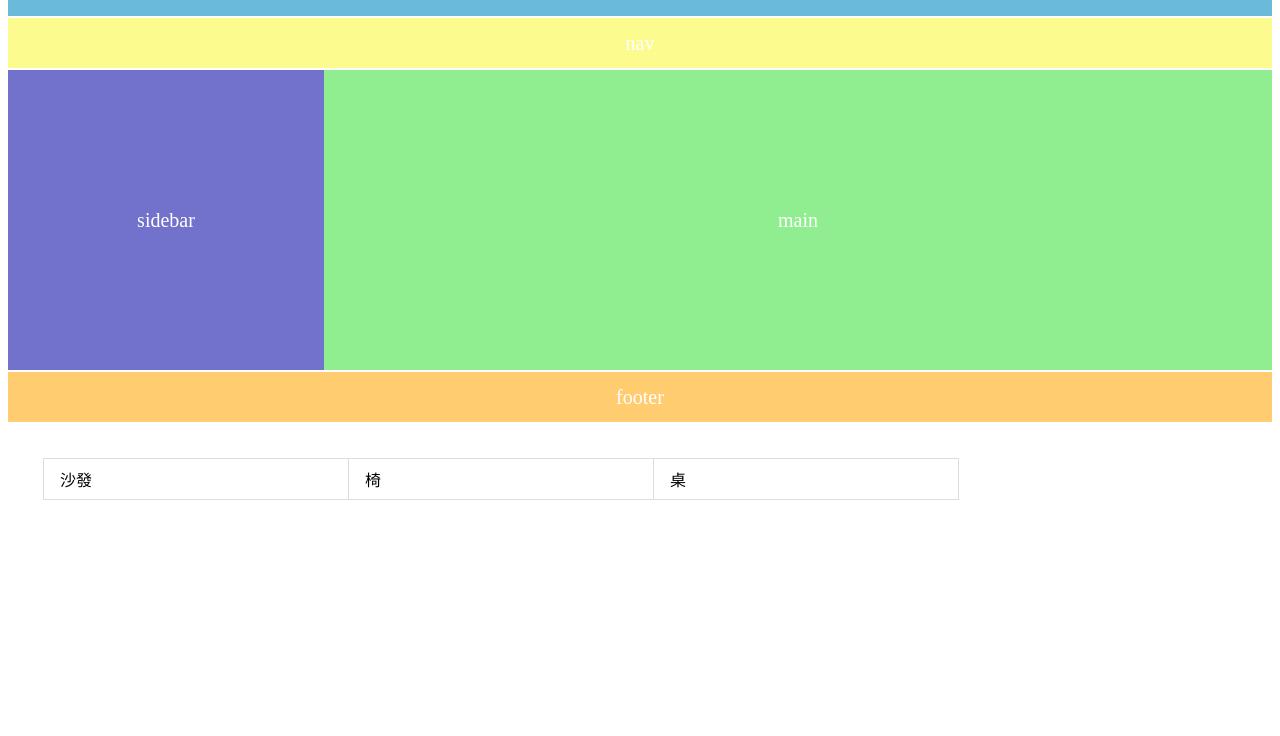
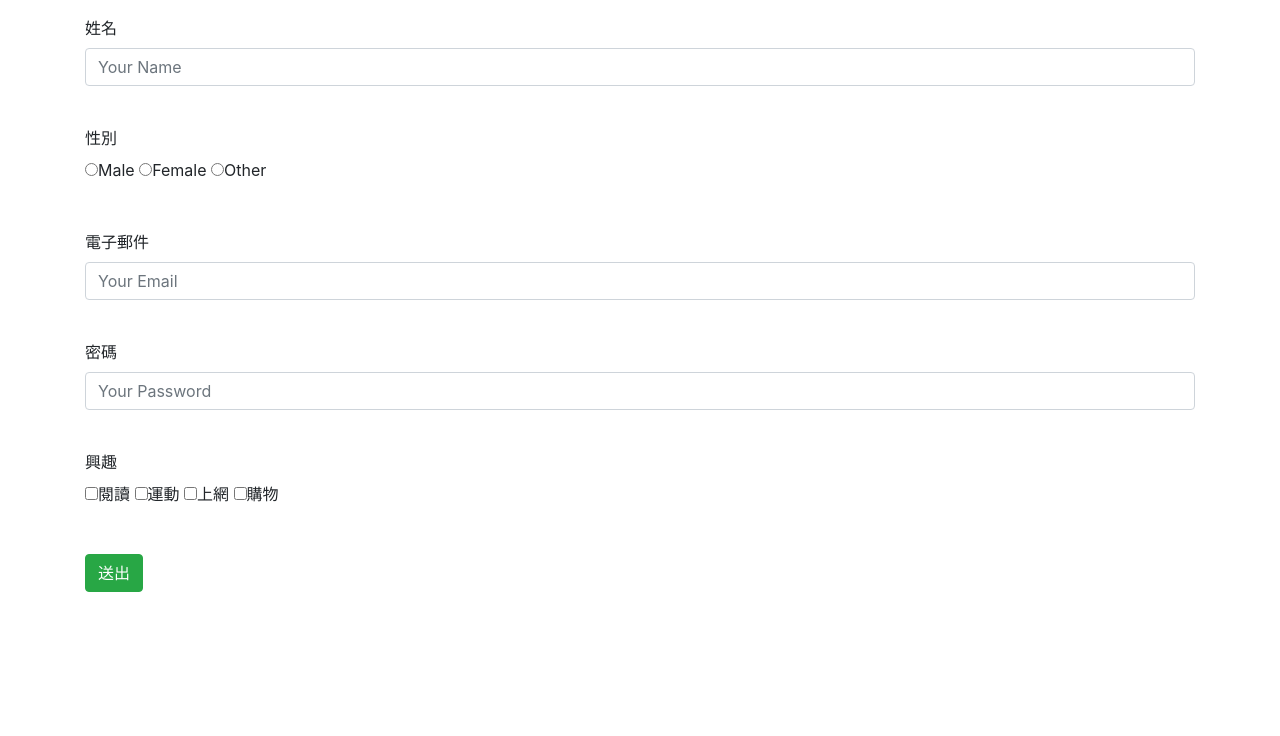
Before and after one commit to Pessenger/Homework, a plain HTML site: page index.html in a window 1280 px wide. Shown: the part 64-800 px from the top of the page. Drawn offline with nearby package versions, Linux system fonts and the light colour scheme.

Commit message:
no message

```diff
--- a/index.html
+++ b/index.html
@@ -1,64 +1,68 @@
 <!doctype html>
 <html>
+
 <head>
     <meta charset="UTF-8">
-    <title>hw4</title>
+    <title>hw6</title>
+    <link rel="stylesheet" href="bootstrap.css"> </head>
 
-<link rel="stylesheet" type="text/css" href="style.css">
+<body>
+    <div class="container">
+       <h1>註冊表單</h1>
+        <br>
+        <form method="POST" action="https://docs.google.com/forms/d/e/1FAIpQLSc32-qv2-Ej1AXF3pPDVA1tXBcoit0z6U3VHGWM15VLommyxw/formResponse">
+            <form>
+                <div class="form-group">
+                    <label>姓名</label>
+                    <input type="text" class="form-control" placeholder="Your Name" name="name"> </div>
+                    <br>
+                <div class="form-group">
+                    <label>性別</label>
+                    <div class="radio">
+                        <label>
+                            <input type="radio" name="gender" value="Male">Male</label>
 
-</head>
-<body>
+                        <label>
+                            <input type="radio" name="gender" value="Female">Female</label>
 
-<div class="row">
-<div class="header">header</div>
-</div>
+                           <label>
+                            <input type="radio" name="gender" value="Other">Other</label>
 
-<div class="row">
-<div class="nav">nav</div>
-</div>
 
-   <div class="row">
-    <div class="sidebar">sidebar</div>
-    <div class="main">main</div>
-</div>
 
-<div class="row">
-<div class="footer">footer</div>
-</div>
-<br>
-<br>
-<br>
-<br>
+                    </div>
+                </div>
+                <br>
+                <div class="form-group">
+                    <label>電子郵件</label>
 
-<ul class="navi">
-  <li>沙發
-    <ul class="submenu">
-       <li>單人沙發</li><li>雙人沙發</li><li>三人沙發</li>
-    </ul>
-  </li>
+                        <input type="email" class="form-control" placeholder="Your Email" name="Email">
 
-  <li>椅
-    <ul class="submenu">
-       <li>工業風復古椅</li><li>北歐風餐椅</li><li>吧台椅</li><li>長凳</li>
-    </ul>
-  </li>
-
-   <li>桌
-    <ul class="submenu">
-       <li>餐桌</li><li>茶几</li><li>書桌</li><li>吧台桌</li><li>鏡台</li>
-    </ul>
-  </li>
-</ul>
-<br>
-<br>
-<br>
-<br>
-<br>
-<br>
-<br>
-<br>
-<br>
-<br>
-
-</body>
+                </div>
+                <br>
+                <div class="form-group">
+                    <label>密碼</label>
+                    <br>
+                        <input type="password" class="form-control" placeholder="Your Password" name="Password">
+                </div>
+                <br>
+                <div class="form-group">
+                    <label>興趣</label>
+                    <div class="checkbox">
+                        <label>
+                            <input type="checkbox" name="" value="reading">閱讀 </label>
+                        <label>
+                            <input type="checkbox" name="" value="exercise">運動 </label>
+                        <label>
+                            <input type="checkbox" name="" value="Internet">上網 </label>
+                        <label>
+                            <input type="checkbox" name="" value="shopping">購物 </label>
+                    </div>
+                </div>
+                <br>
+                <button  type="submit" class="btn btn-success">送出</button>
+            </form>
+        </form>
+    </div>
+    </body>
 </html>
--- a/style.css
+++ b/style.css
@@ -1,125 +1,9 @@
-
-
-div:not(.row) {
-    float: left;
-    margin-top: 2px;
+.showRange{
+  background: gold;
+  padding:20px 20px;
+  border: 6px dotted yellow;
 }
 
-*{box-sizing:border-box;
+.row div{
+  border: 1px solid red;
 }
-.row {
-    clear:left;
-}
-
-.header {
-    width: 100%;
-    height: 70px;
-    background: #69badb;
-    line-height: 70px;
-    text-align: center;
-    color: white;
-    font-size: 20px;
-}
-
-.nav {
-    width: 100%;
-    height: 50px;
-    background: #fcfc8e;
-    line-height: 50px;
-    text-align: center;
-    color: white;
-    font-size: 20px;
-}
-
-.sidebar {
-    width: 25%;
-    height: 300px;
-    background: #7272cc;
-    line-height: 300px;
-    text-align: center;
-    color: #ffffff;
-    font-size: 20px;
-}
-
-.main {
-    width: 75%;
-    height: 300px;
-    background: lightgreen;
-    line-height: 300px;
-    text-align: center;
-    color: white;
-    font-size: 20px;
-}
-
-.footer {
-    width: 100%;
-    height: 50px;
-    background: #ffcc6f;
-    line-height: 50px;
-    text-align: center;
-    color: white;
-    font-size: 20px;
-}
-
-
-.navi>li {
-    display: inline-block;
-    position: relative;
-    border: 1px solid #ddd;
-    border-right: 0;
-    padding: .5em 1em;
-    margin-left: -5px;
-    width: 25%;
-    cursor: pointer;
-}
-
-.navi>li:last-child {
-  border-right: 1px solid #ddd;
-}
-
-.submenu {
-  background: #eee;
-  padding: 0px;
-  border: 1px solid #ddd;
-  border-radius: 7px;
-  width: 180px;
-  position: absolute;
-  left: -1px;
-  top: 100%;
-  display: none;
-}
-
-.submenu li {
-  padding: .5em 15px;
-  color: #d04c4c;
-<!--下掛的字體顏色-->
-  cursor: pointer;
-  list-style-type: none;
-<!--讓li的小點消失-->
-}
-
-.navi>li:hover .submenu {
-  display: block;
-<!--一個區塊顯示多個小區塊-->
-}
-
-.submenu li:hover {
-  color: #504242;
-  background: white;
-<!--點選顏色-->
-}
-
-.plus {
-    width: 45px;
-    height: 45px;
-    line-height: 45px;
-    text-align: center;
-    border-radius: 50px;
-    background: #e52929;
-    margin: 20px;
-    font-size: 30px;
-    color: #000000;
-    position:fixed;
-    right: 0;
-    bottom: 0;
-}
```
